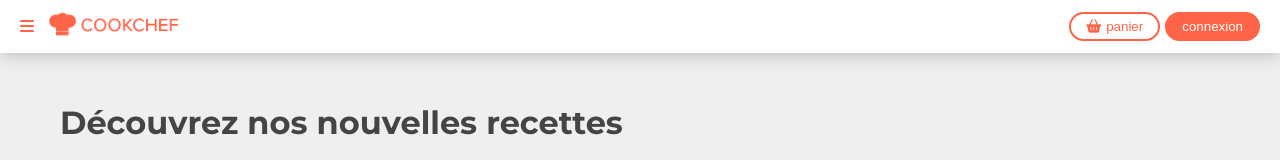
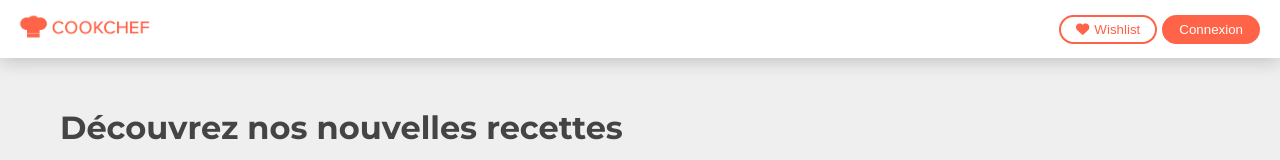
Before and after one commit to bricard-dev/cookchef, a React (Create React App) app: page / in a window 1280 px wide. Shown: the top 160 px of the page. Built offline with nearby package versions, Linux system fonts and the light colour scheme.

Commit message:
feat: add header menu
Display different header menu according to the screen type.

```diff
--- a/src/assets/styles/_utils.scss
+++ b/src/assets/styles/_utils.scss
@@ -52,3 +52,11 @@
   margin: auto;
   width: 100%;
 }
+
+.calc {
+  position: fixed;
+  top: 0;
+  left: 0;
+  width: 100%;
+  height: 100vh;
+}
--- a/src/components/Header.js
+++ b/src/components/Header.js
@@ -1,20 +1,33 @@
 import styles from "./Header.module.scss";
 import cookchef from "../assets/images/cookchef.png";
+import { useState } from "react";
+import HeaderMenu from "./HeaderMenu";
 
 function Header() {
+  const [showMenu, setShowMenu] = useState(false);
+
   return (
     <header className={`${styles.header} d-flex flex-row align-items-center`}>
-      <i className="fa-solid fa-bars mr-15"></i>
       <div className="flex-fill">
         <img src={cookchef} alt="logo cookchef" />
       </div>
-      <ul>
+      <ul className={styles.headerList}>
         <button className="mr-5 btn btn-reverse-primary">
-          <i className="fa-solid fa-basket-shopping mr-5"></i>
-          <span>panier</span>
+          <i className="fa-solid fa-heart mr-5"></i>
+          <span>Wishlist</span>
         </button>
-        <button className="btn btn-primary">connexion</button>
+        <button className="btn btn-primary">Connexion</button>
       </ul>
+      <i
+        onClick={() => setShowMenu(true)}
+        className={`fa-solid fa-bars ${styles.headerXs}`}
+      ></i>
+      {showMenu && (
+        <>
+          <div onClick={() => setShowMenu(false)} className="calc"></div>
+          <HeaderMenu />
+        </>
+      )}
     </header>
   );
 }
--- a/src/components/Header.module.scss
+++ b/src/components/Header.module.scss
@@ -1,5 +1,9 @@
+@use "../assets/styles/mixins" as mixin;
+
 .header {
+  position: relative;
   padding: 10px 20px;
+  height: 58px;
   background-color: white;
   box-shadow: var(--box-shadow-nav);
   color: var(--primary);
@@ -7,3 +11,21 @@
     width: 130px;
   }
 }
+
+.headerList {
+  @include mixin.xs {
+    display: none;
+  }
+}
+
+.headerXs {
+  display: none !important;
+  cursor: pointer;
+  transition: opacity 0.2s;
+  &:hover {
+    opacity: 0.8;
+  }
+  @include mixin.xs {
+    display: block !important;
+  }
+}
--- /dev/null
+++ b/src/components/HeaderMenu.js
@@ -0,0 +1,12 @@
+import styles from "./HeaderMenu.module.scss";
+
+function HeaderMenu() {
+  return (
+    <ul className={`${styles.MenuContainer} card p-20`}>
+      <li>Wishlist</li>
+      <li>Connexion</li>
+    </ul>
+  );
+}
+
+export default HeaderMenu;
--- /dev/null
+++ b/src/components/HeaderMenu.module.scss
@@ -0,0 +1,16 @@
+.MenuContainer {
+  position: absolute;
+  top: 68px;
+  right: 10px;
+  width: 200px;
+  li {
+    padding: 10px 15px;
+    cursor: pointer;
+    border-radius: 20px;
+    transition: background-color 0.2s, color 0.2s;
+    &:hover {
+      background-color: var(--primary);
+      color: white;
+    }
+  }
+}
```
